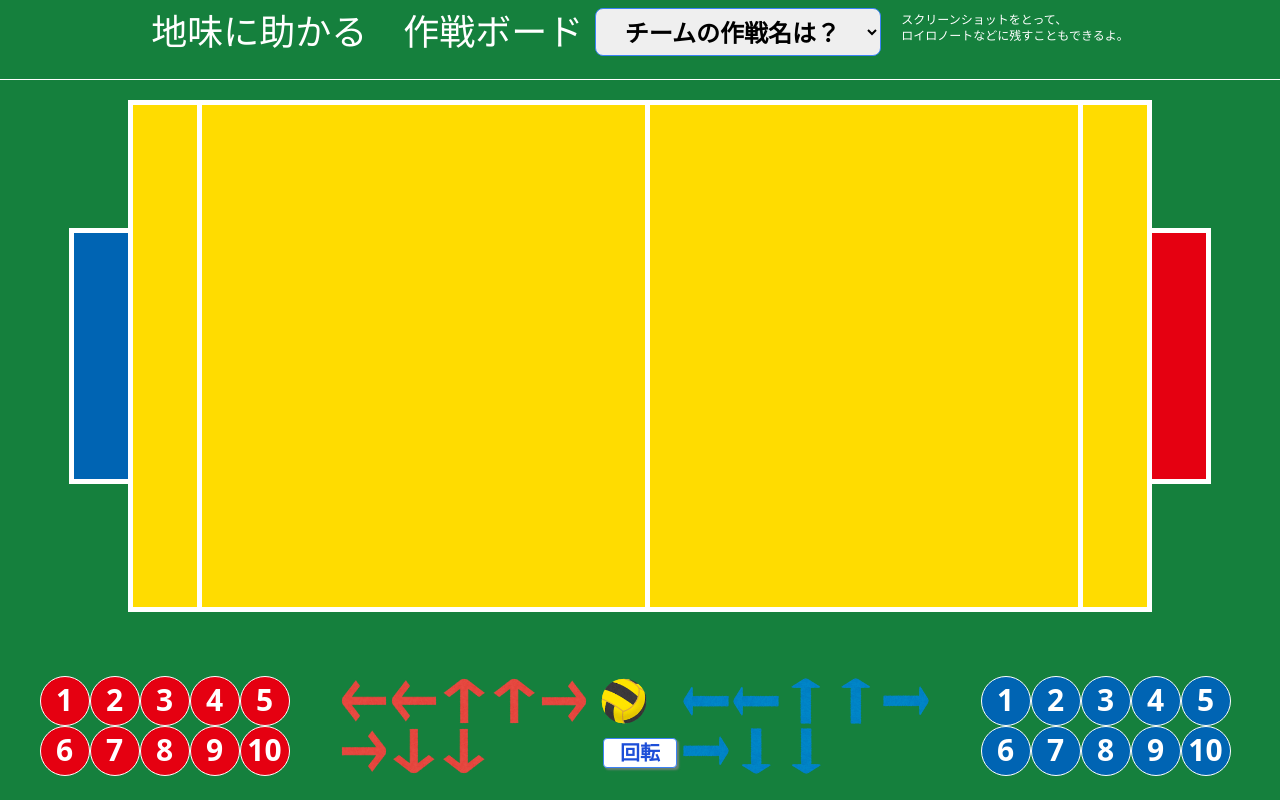
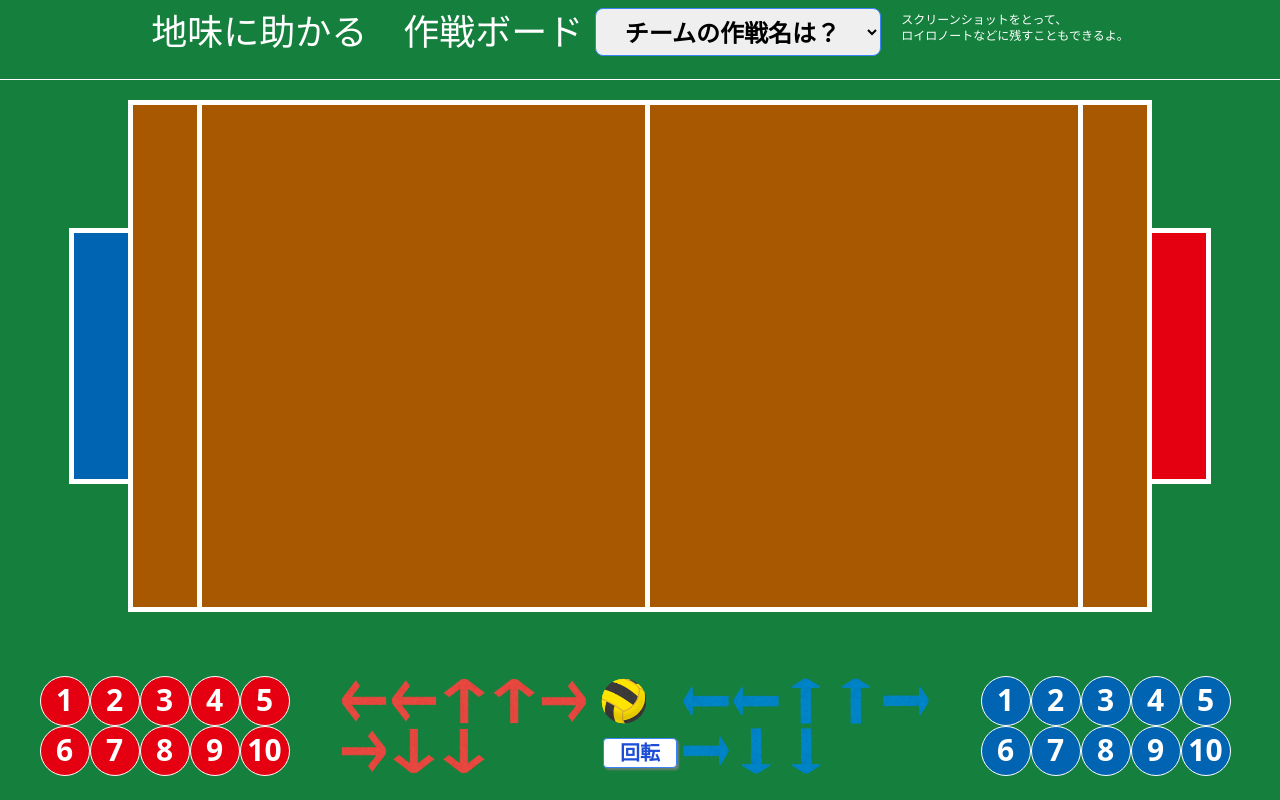
Before and after one commit to jimitas/sakusen_board, a Next.js app: page / in a window 1280 px wide. Built offline with nearby package versions, Linux system fonts and the light colour scheme.

Commit message:
背景色変更

```diff
--- a/src/styles/globals.css
+++ b/src/styles/globals.css
@@ -13,7 +13,7 @@
     width: 80vw;
     height: 40vw;
     border: 5px solid white;
-    background-color: #ffdc00;
+    background-color: #a75800;
     position: relative;
   }
   .left_goal {
```
